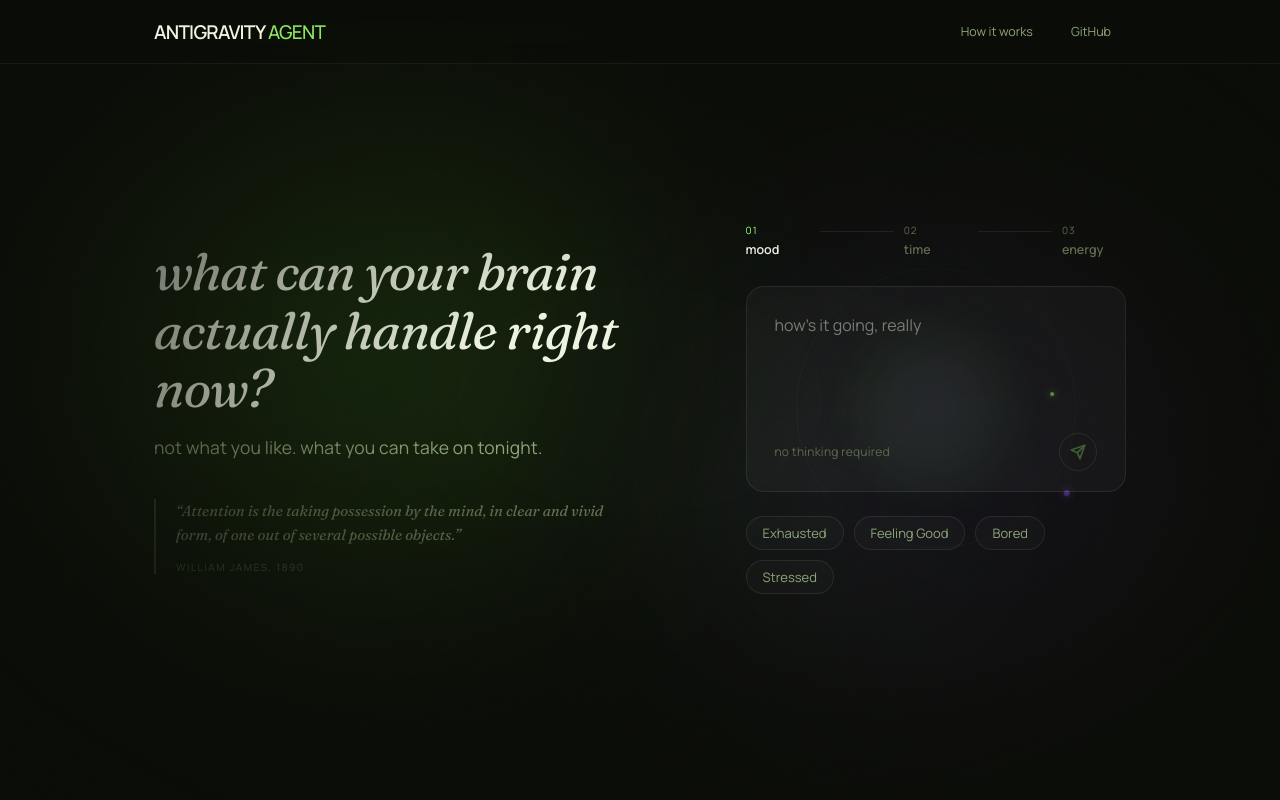
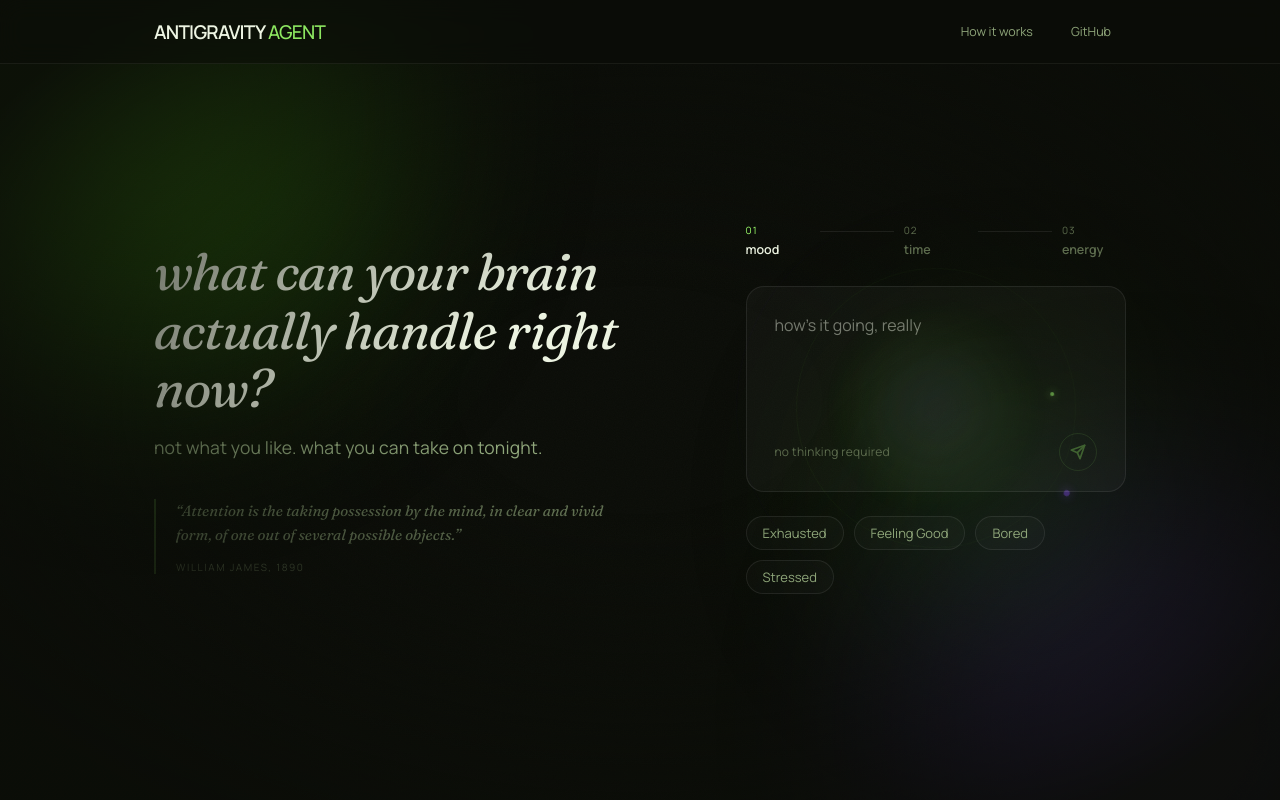
Before and after one commit to yugpokharel/Drift, a React (Vite) app in the folder frontend/: page / in a window 1280 px wide. Built offline with nearby package versions, Linux system fonts and the light colour scheme.

Commit message:
bg drift animations

```diff
--- a/frontend/src/index.css
+++ b/frontend/src/index.css
@@ -71,54 +71,52 @@ body {
 .glow-shape {
   position: absolute;
   border-radius: 50%;
-  filter: blur(100px);
-  opacity: 0.4;
+  filter: blur(90px);
 }
 
-/* Cosmic fluid mesh movement keyframes */
 .glow-1 {
-  top: -10%;
-  left: -5%;
-  width: 60vw;
-  height: 60vw;
-  background: radial-gradient(circle, rgba(111, 255, 46, 0.38) 0%, transparent 70%);
-  animation: cosmic-drift-1 26s infinite alternate ease-in-out;
+  width: 600px;
+  height: 600px;
+  top: -200px;
+  left: -180px;
+  background: radial-gradient(circle, #5FE018 0%, #2A6B08 50%, transparent 70%);
+  opacity: 0.45;
+  animation: drift-a 24s ease-in-out infinite;
 }
 
 .glow-2 {
-  bottom: -15%;
-  right: -10%;
-  width: 65vw;
-  height: 65vw;
-  background: radial-gradient(circle, rgba(124, 79, 224, 0.35) 0%, transparent 70%);
-  animation: cosmic-drift-2 32s infinite alternate ease-in-out;
+  width: 560px;
+  height: 560px;
+  bottom: -220px;
+  right: -160px;
+  background: radial-gradient(circle, #6B3FCC 0%, #3B1F80 50%, transparent 70%);
+  opacity: 0.45;
+  animation: drift-b 28s ease-in-out infinite;
 }
 
 .glow-3 {
-  top: 30%;
-  right: 15%;
-  width: 40vw;
-  height: 40vw;
-  background: radial-gradient(circle, rgba(111, 255, 46, 0.18) 0%, transparent 70%);
-  opacity: 0.25;
-  animation: cosmic-drift-3 22s infinite alternate ease-in-out;
+  width: 380px;
+  height: 380px;
+  top: 38%;
+  right: 6%;
+  background: radial-gradient(circle, #4AD018 0%, #1E5C0A 50%, transparent 70%);
+  opacity: 0.22;
+  animation: drift-c 32s ease-in-out infinite;
 }
 
-@keyframes cosmic-drift-1 {
-  0% { transform: translate(0, 0) scale(1) rotate(0deg); }
-  50% { transform: translate(6%, 8%) scale(1.1) rotate(45deg); }
-  100% { transform: translate(-3%, 4%) scale(0.95) rotate(90deg); }
+@keyframes drift-a {
+  0%, 100% { transform: translate(0,0) scale(1); }
+  50% { transform: translate(55px,45px) scale(1.08); }
 }
 
-@keyframes cosmic-drift-2 {
-  0% { transform: translate(0, 0) scale(1) rotate(0deg); }
-  50% { transform: translate(-8%, -5%) scale(0.9) rotate(-60deg); }
-  100% { transform: translate(4%, -10%) scale(1.15) rotate(30deg); }
+@keyframes drift-b {
+  0%, 100% { transform: translate(0,0) scale(1); }
+  50% { transform: translate(-45px,-55px) scale(1.06); }
 }
 
-@keyframes cosmic-drift-3 {
-  0% { transform: translate(0, 0) scale(0.95); }
-  100% { transform: translate(-5%, 8%) scale(1.08); }
+@keyframes drift-c {
+  0%, 100% { transform: translate(0,0) scale(1); }
+  50% { transform: translate(-25px,45px) scale(0.93); }
 }
 
 .vignette {
```
